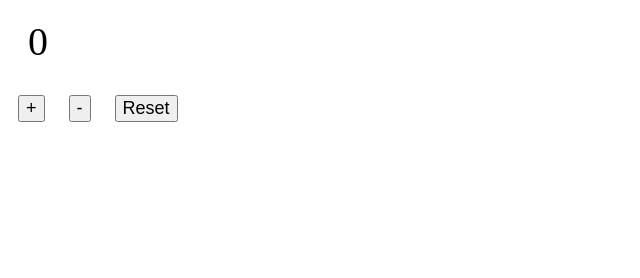
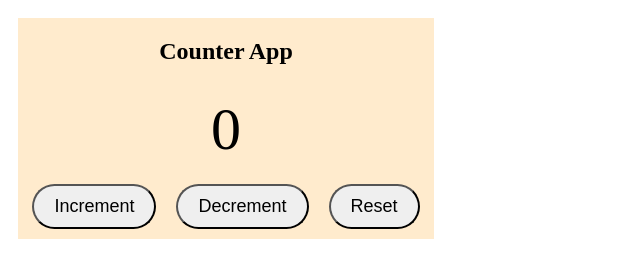
Before and after one commit to Pavan-naidu/frontend-learning, a plain HTML site: page Day-3 (JavaScript Basics + Counter App)/index.html in a window 1280 px wide. Shown: the part 90-368 px from the top of the page, without its empty margins (0-640 px from the left). Drawn offline with Linux system fonts and the light colour scheme.

Commit message:
Day 3: JavaScript basics + Counter App

```diff
--- a/Day-3 (JavaScript Basics + Counter App)/index.html
+++ b/Day-3 (JavaScript Basics + Counter App)/index.html
@@ -9,23 +9,44 @@
             margin-top: 50px;
         }
         #count {
-            font-size: 40px;
-            margin: 20px;
+            font-size: 60px;
+            margin: 10px;
         }
         button{
-            padding: 10px, 20px;
+            padding: 10px 20px;
             margin: 10px;
             font-size: 18px;
+
+            border-radius: 50px;
         }
+        .container{
+            width:26rem;
+            background-color:blanchedalmond;
+            display: flex;
+            flex-direction: column;
+            align-items: center;
+            margin: 10px;
+        }
+        #buttons{
+            display: flex;
+        }
+
     </style>
 </head>
 <body>
     <h1>JavaScript Basics & Counter App</h1>
-    <div id="count">0</div>
 
-    <button onclick="increase()">+</button>
-    <button onclick="decrease()">-</button>
-    <button onclick="reset()">Reset</button>
+    <div class="container">
+        <h2>Counter App</h2>
+        <div id="count">0</div>
+        <div id= "buttons">
+            <button onclick="increase()">Increment</button>
+            <button onclick="decrease()">Decrement</button>
+            <button onclick="reset()">Reset</button>
+        </div>
+    </div>
+
+
 
     <script src="Script.js"></script>
 
```
